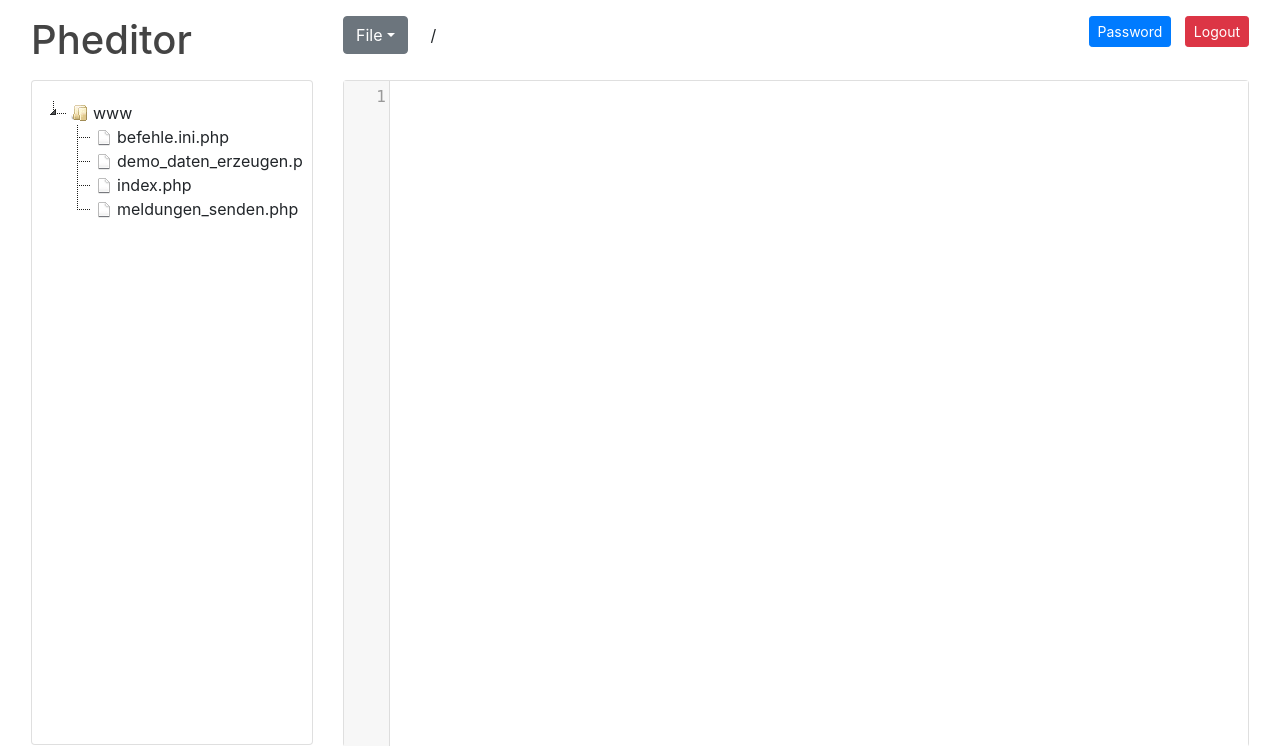
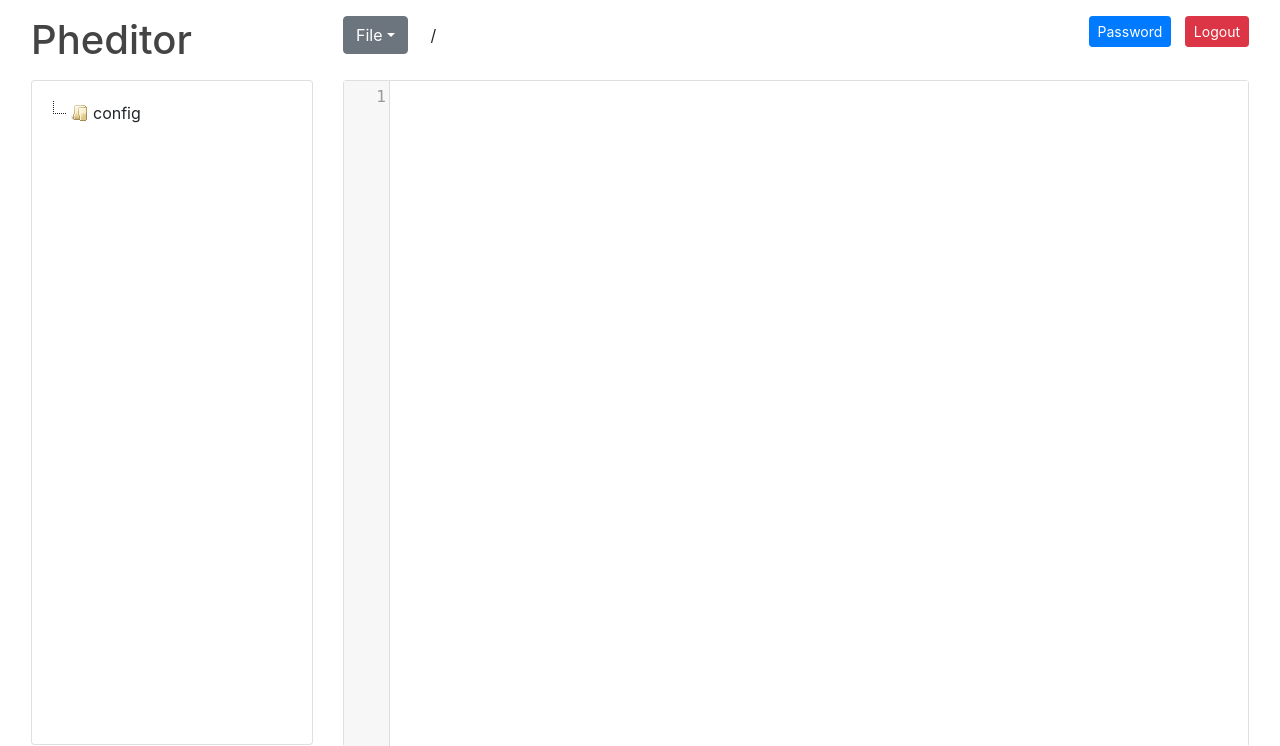
Before and after one commit to DeBaschdi/solar_config, a PHP site: page /pheditor.php in a window 1280 px wide. Shown: the top 746 px of the page. Run offline with PHP 8.4, Linux system fonts and the light colour scheme; the visitor is signed in with stand-in values (Sample User, id 1); some libraries are stand-ins or nearby versions.

Commit message:
Update pheditor.php

```diff
--- a/html/pheditor.php
+++ b/html/pheditor.php
@@ -8,9 +8,9 @@
  * Release under MIT license
  */
 
-define('PASSWORD', 'c7ad44cbad762a5da0a452f9e854fdc1e0e7a52a38015f23f3eab1d80b931dd472634dfac71cd34ebc35d16ab7fb8a90c81f975113d6c7538dc69dd8de9077ec');
+define('PASSWORD', '286488170a63cbca97f0978a20bf30b1ea77892276b1d9c888b13ebdfd64f634b0f7b9c83151fd6fdc83972adc2e676b7f040e523d9ba49146877ecd9245f478');
 define('DS', DIRECTORY_SEPARATOR);
-define('MAIN_DIR', __DIR__);
+define('MAIN_DIR', '/solaranzeige/config');
 define('VERSION', '2.0.0');
 define('LOG_FILE', MAIN_DIR . DS . '.phedlog');
 define('SHOW_PHP_SELF', false);
@@ -20,7 +20,7 @@ define('HISTORY_PATH', MAIN_DIR . DS . '.phedhistory');
 define('MAX_HISTORY_FILES', 5);
 define('WORD_WRAP', true);
 define('PERMISSIONS', 'newfile,newdir,editfile,deletefile,deletedir,renamefile,renamedir,changepassword,uploadfile,terminal'); // empty means all
-define('PATTERN_FILES', '/^[A-Za-z0-9-_.\/]*\.(txt|php|htm|html|js|css|tpl|md|xml|json)$/i'); // empty means no pattern
+define('PATTERN_FILES', ''); // empty means no pattern
 define('PATTERN_DIRECTORIES', '/^((?!backup).)*$/i'); // empty means no pattern
 define('TERMINAL_COMMANDS', 'ls,ll,cp,rm,mv,whoami,pidof,pwd,whereis,kill,php,date,cd,mkdir,chmod,chown,rmdir,touch,cat,git,find,grep,echo,tar,zip,unzip,whatis,composer,help,locate,pkill');
 define('EDITOR_THEME', ''); // e.g. monokai
```
